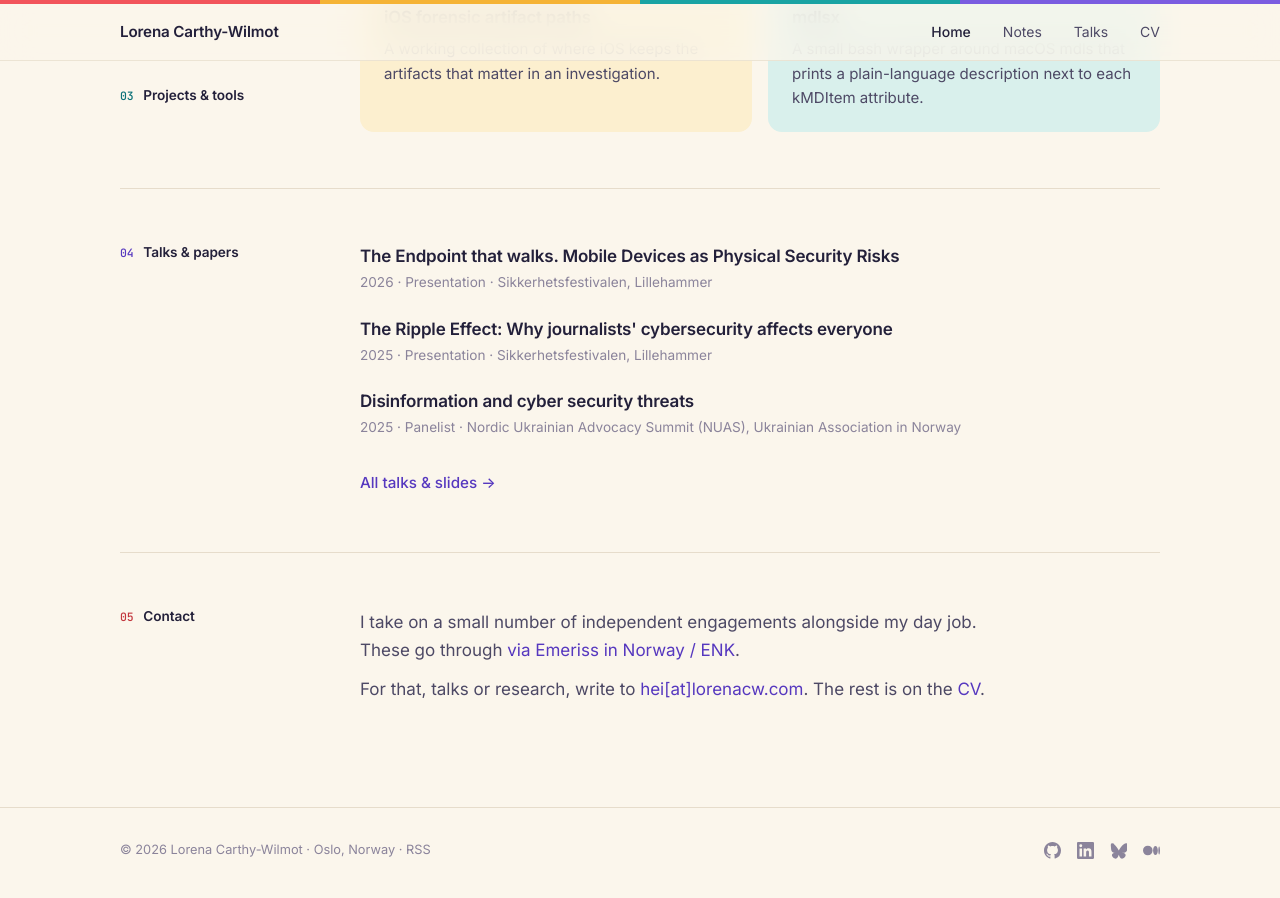
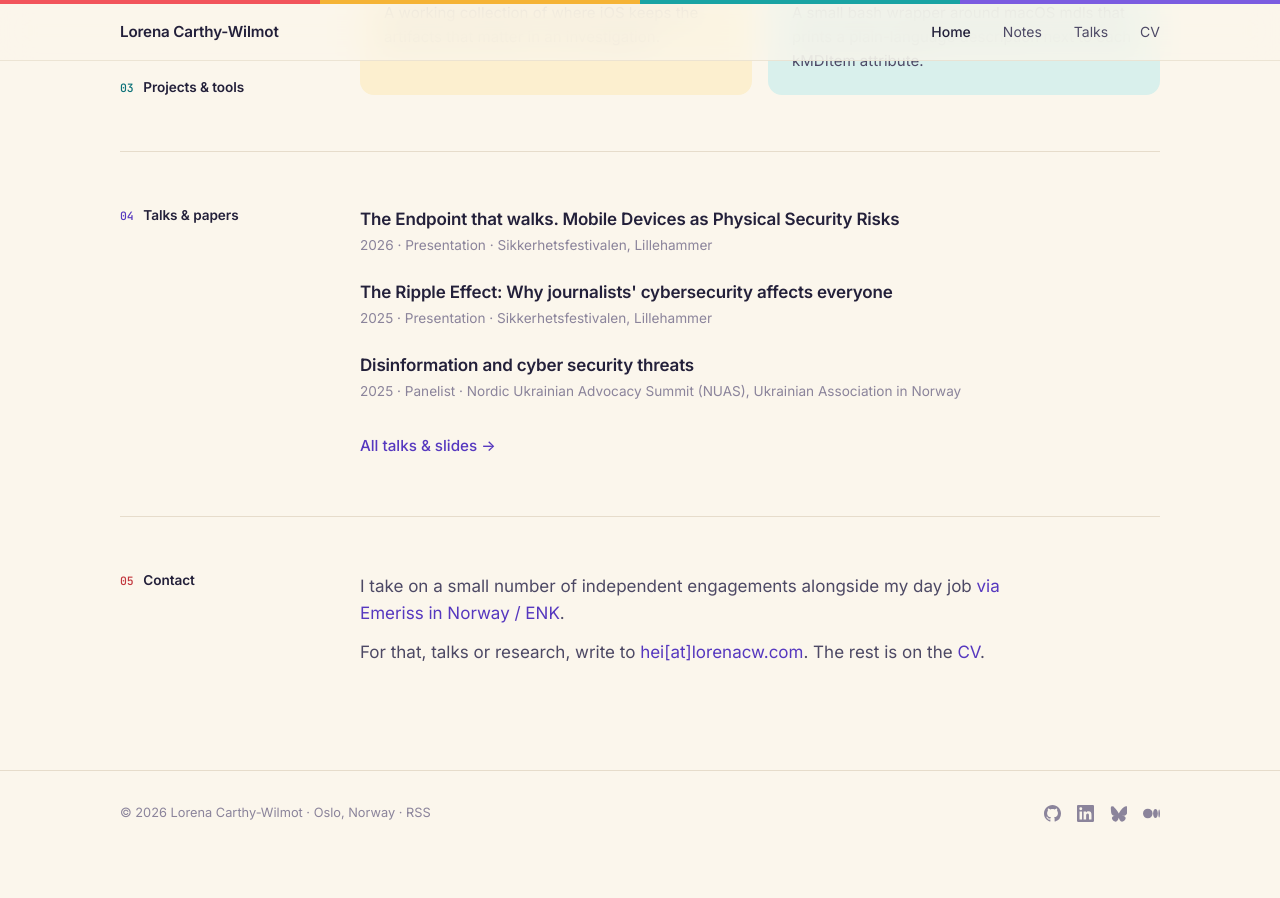
Before and after one commit to thisislola/thisislola.github.io, a Jekyll site: the page built from index.html, in a window 1280 px wide and 900 px high, scrolled down 1137 px. Built offline with Jekyll 4.4.1, drawn with Linux system fonts in a browser that asks for light colours; after the commit the page ends 2001 px from its top, so only the background shows below that.

Commit message:
Fit company line to new wording; skip empty 'Currently' items
Co-Authored-By: Claude Opus 5.5 <noreply@anthropic.com>
Claude-Session: https://claude.ai/code/session_01KRoiEpBVFbH874iTr8XR1Q

```diff
--- a/cv.html
+++ b/cv.html
@@ -15,7 +15,7 @@ permalink: /cv/
       <h1 class="cv-header__name" itemprop="name">{{ site.resume_name }}</h1>
       <p class="cv-header__title" itemprop="jobTitle">{{ site.resume_title }}</p>
       <p class="cv-header__contact">{{ site.resume_header_contact_info }}</p>
-      {% if site.company_name != "" %}<p class="cv-header__contact">Independent work via {% if site.company_url != "" %}<a href="{{ site.company_url }}">{{ site.company_name }}</a>{% else %}{{ site.company_name }}{% endif %}</p>{% endif %}
+      {% if site.company_name != "" %}<p class="cv-header__contact">Independent work {% if site.company_url != "" %}<a href="{{ site.company_url }}">{{ site.company_name }}</a>{% else %}{{ site.company_name }}{% endif %}</p>{% endif %}
       <div class="cv-header__actions">
         {% if email %}<a class="btn" href="mailto:{{ email }}">Get in touch</a>{% endif %}
         <button class="btn btn--quiet" type="button" onclick="window.print()">Print / PDF</button>
--- a/index.html
+++ b/index.html
@@ -32,7 +32,7 @@ layout: default
   <section class="section" id="now">
     <h2 class="section__label"><span class="section__num">01</span>Currently</h2>
     <ul class="now">
-      {% for n in site.data.now %}
+      {% for n in site.data.now %}{% if n.text == nil or n.text == "" %}{% continue %}{% endif %}
       <li class="now__item">
         <span class="now__label">{{ n.label }}</span>
         <span class="now__text">{% if n.url %}<a href="{{ n.url }}">{{ n.text }}</a>{% else %}{{ n.text }}{% endif %}</span>
@@ -105,7 +105,8 @@ layout: default
     <h2 class="section__label"><span class="section__num">05</span>Contact</h2>
     <div class="contact">
       {% if site.company_name != "" %}
-      <p>{{ site.company_note }} These go through {% if site.company_url != "" %}<a href="{{ site.company_url }}">{{ site.company_name }}</a>{% else %}{{ site.company_name }}{% endif %}.</p>
+      {% assign note = site.company_note | strip %}{% assign last = note | slice: -1 %}{% if last == "." %}{% assign n = note.size | minus: 1 %}{% assign note = note | slice: 0, n %}{% endif %}
+      <p>{{ note }} {% if site.company_url != "" %}<a href="{{ site.company_url }}">{{ site.company_name }}</a>{% else %}{{ site.company_name }}{% endif %}.</p>
       {% endif %}
       <p>{% if site.company_name != "" %}For that, talks or research{% else %}For talks, research or collaboration{% endif %}, write to <a href="mailto:{{ email }}">{{ site.resume_contact_email }}</a>. The rest is on the <a href="{{ '/cv/' | relative_url }}">CV</a>.</p>
     </div>
```
